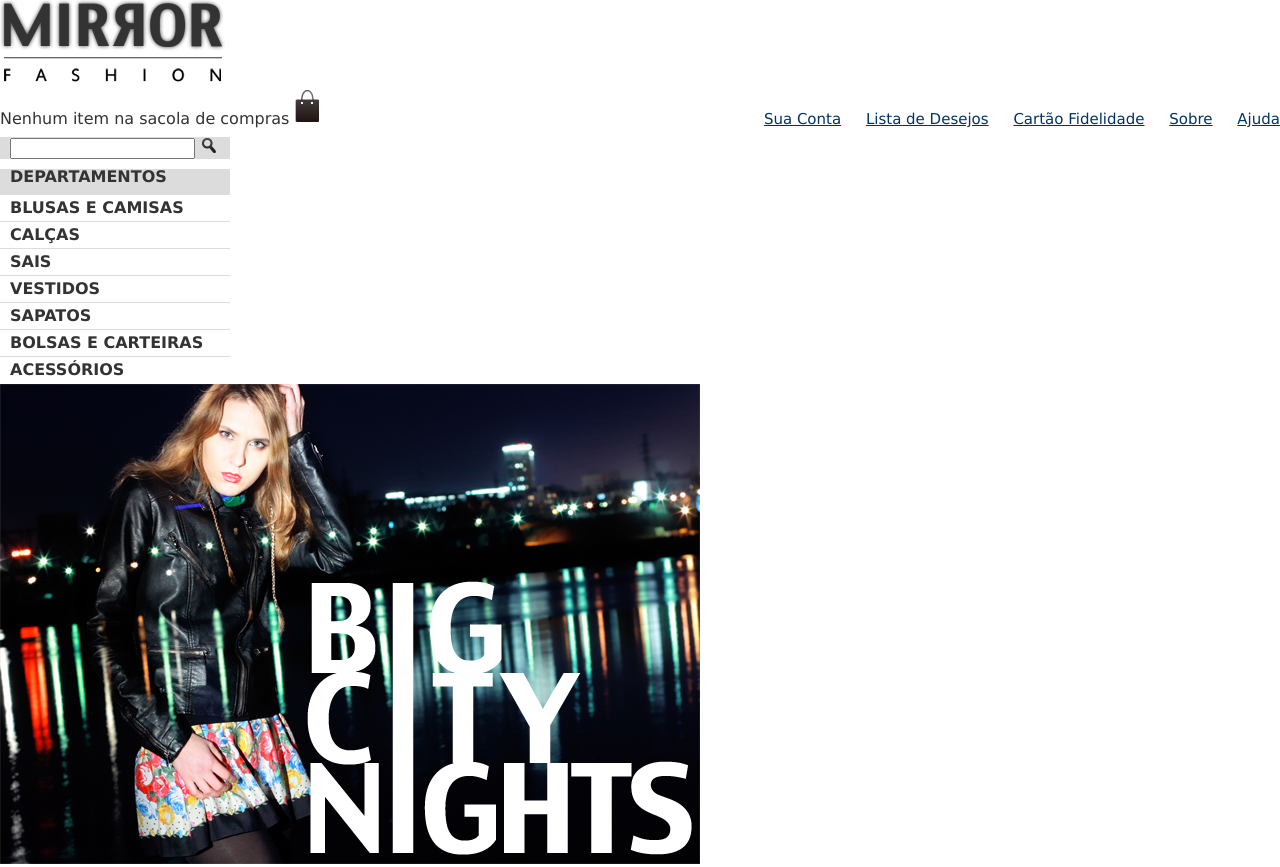
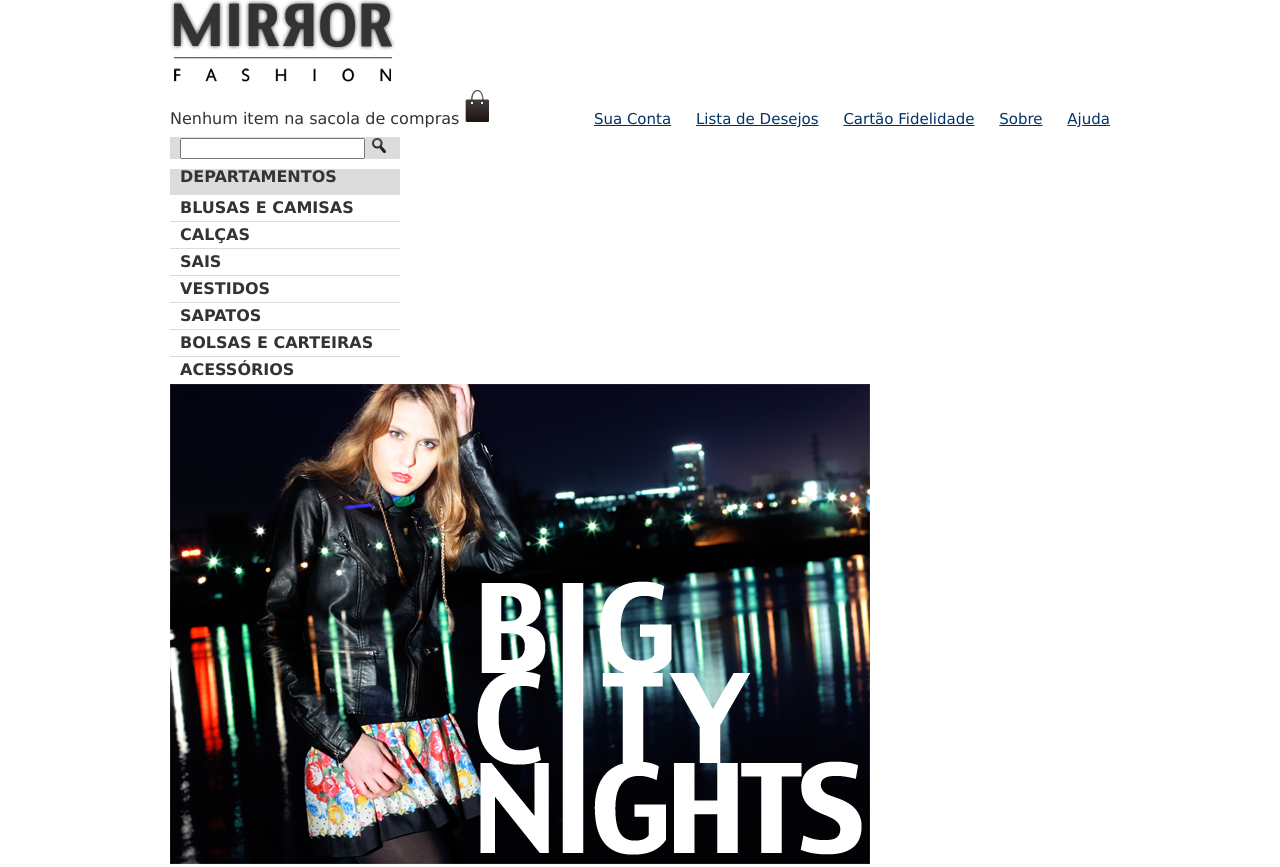
Before and after one commit to Aieff/Front_end, a plain HTML site: page prog_frontend/index.html in a window 1280 px wide. Drawn offline with Linux system fonts and the light colour scheme.

Commit message:
Update index.html

```diff
--- a/prog_frontend/index.html
+++ b/prog_frontend/index.html
@@ -10,7 +10,7 @@
 
 	</head>
 	<body>
-		<header>
+		<header class="container">
 			<h1><img src="assets/img/logo.png" alt="Mirror Fashion"></h1>
 
 			<p class="sacola">
@@ -31,7 +31,7 @@
 		</header>
 
 
-		<div class="container-destaque">
+		<div class="container destaque">
 			<section class="busca">
 				<form>
 					<input type="search">
```
